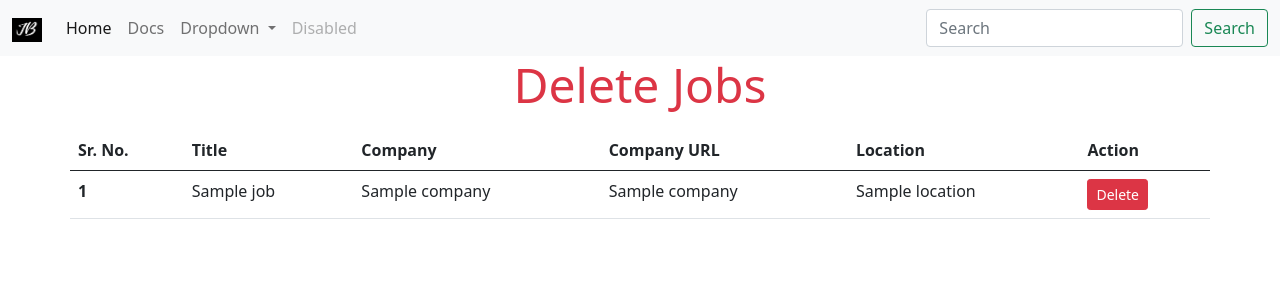
After one commit to miura0617/fastapi-course, a FastAPI app: template backend/templates/jobs/show_jobs_to_delete.html in a window 1280 px wide. The commit adds this page. Shown: the top 300 px of the page. Run offline with FastAPI, Linux system fonts and the light colour scheme; the template is opened without the code that fills it: most values are stand-ins (such as "Sample title", 1, 10 or a date in 2020); some libraries are stand-ins or nearby versions.

Commit message:
section5 code with an error when deleting a job.

```diff
--- a/backend/apis/utils.py
+++ b/backend/apis/utils.py
@@ -30,7 +30,7 @@ class OAuth2PasswordBearerWithCookie(OAuth2):
         if not authorization or scheme.lower() != "bearer":
             if self.auto_error:
                 raise HTTPException(
-                    status_code=HTTP_401_UNAUTHORIZED,
+                    status_code=status.HTTP_401_UNAUTHORIZED,
                     detail="Not authenticated",
                     headers={"WWW-Authenticate": "Bearer"},
                 )
--- a/backend/db/repository/jobs.py
+++ b/backend/db/repository/jobs.py
@@ -36,3 +36,7 @@ def delete_job_by_id(id:int, db:Session, owner_id:int):
     existing_job.delete(synchronize_session=False)
     db.commit()
     return 1
+
+def search_job(query: str, db: Session):
+    jobs = db.query(Job).filter(Job.title.contains(query))
+    return jobs
--- /dev/null
+++ b/backend/static/js/autocomplete.js
@@ -0,0 +1,5 @@
+$( function() {
+    $( "#autocomplete" ).autocomplete({
+      source: "/jobs/autocomplete"
+    });
+  } );
--- a/backend/templates/components/navbar.html
+++ b/backend/templates/components/navbar.html
@@ -29,8 +29,8 @@
           <a class="nav-link disabled">Disabled</a>
         </li>
       </ul>
-      <form class="d-flex">
-        <input class="form-control me-2" type="search" placeholder="Search" aria-label="Search">
+      <form class="d-flex" action="/search/">
+        <input class="form-control me-2" name="query" id="autocomplete" type="search" placeholder="Search" aria-label="Search">
         <button class="btn btn-outline-success" type="submit">Search</button>
       </form>
     </div>
--- /dev/null
+++ b/backend/templates/jobs/show_jobs_to_delete.html
@@ -0,0 +1,57 @@
+{% extends "shared/base.html" %}
+
+
+{% block title %}
+  <title>Delete Jobs</title>
+{% endblock %}
+
+{% block content %}
+<div class="container">
+    <div class="row">
+        <div class="col">
+            <h1 class="display-5 text-center text-danger mb-3">Delete Jobs</h1>
+        </div>
+        <div id="result" class="text-danger text-bold lead"></div>
+    </div>
+
+    <div class="row">
+        <table class="table">
+            <thead>
+                <tr>
+                <th scope="col">Sr. No.</th>
+                <th scope="col">Title</th>
+                <th scope="col">Company</th>
+                <th scope="col">Company URL</th>
+                <th scope="col">Location</th>
+                <th scope="col">Action</th>
+                </tr>
+            </thead>
+            <tbody>
+                {% for job in jobs %}
+                <tr>
+                    <th scope="row">{{loop.index}}</th>
+                    <td>{{job.title}}</td>
+                    <td>{{job.company}}</td>
+                    <td>{{job.company}}</td>
+                    <td>{{job.location}}</td>
+                    <td><button class="btn btn-danger btn-sm" onclick="delete_job({{job.id}})">Delete</button></td>
+                </tr>
+                {% endfor %}
+            </tbody>
+        </table>
+    </div>
+</div>
+{% endblock %}
+
+{% block scripts %}
+<script type="text/javascript">
+    function delete_job(id){
+        fetch('/jobs/delete/'+id,{
+            method:'DELETE',
+        })
+        .then(response => response.json())
+        .then(document.getElementById('result').innerHTML = "Refreshing")
+        .then(data => document.getElementById("result").innerHTML = data.detail);
+    }
+</script>
+{% endblock %}
--- a/backend/templates/shared/base.html
+++ b/backend/templates/shared/base.html
@@ -6,7 +6,11 @@
         <meta name="fastapitutorial.com" content="Nofoobar">
         <meta name="description" content="">
         <meta http-equiv="X-UA-Compatible" content="IE=edge">
-        <link rel="stylesheet" href="https://cdn.jsdelivr.net/npm/bootstrap@5.0.0-beta2/dist/css/bootstrap.min.css">
+        <link rel="stylesheet" href="https://cdn.jsdelivr.net/npm/bootstrap@5.0.0-beta2/dist/css/bootstrap.min.css" integrity="sha384-BmbxuPwQa2lc/FVzBcNJ7UAyJxM6wuqIj61tLrc4wSX0szH/Ev+nYRRuWlolflfl" crossorigin="anonymous">
+        <link rel="stylesheet" href="//code.jquery.com/ui/1.12.1/themes/base/jquery-ui.css">
+        <script src="https://code.jquery.com/jquery-3.6.0.min.js" integrity="sha256-/xUj+3OJU5yExlq6GSYGSHk7tPXikynS7ogEvDej/m4=" crossorigin="anonymous"></script>
+        <script src="https://code.jquery.com/ui/1.12.1/jquery-ui.js"></script>
+        <script src="{{ url_for('static', path='js/autocomplete.js') }}"></script>
         {% block title %}
         {% endblock %}
     </head>
```
Also changed, not shown: backend/templates/general_pages/homepage.html (added, +31 -0 lines), backend/webapps/jobs/route_jobs.py (+20 -0 lines), 1 other file.
